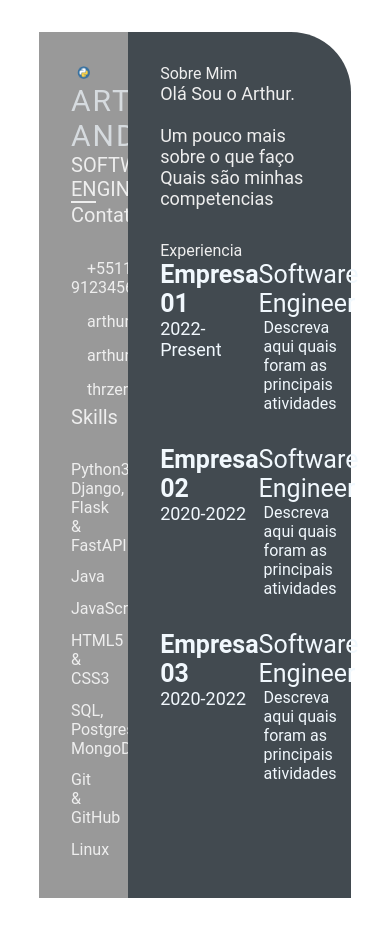
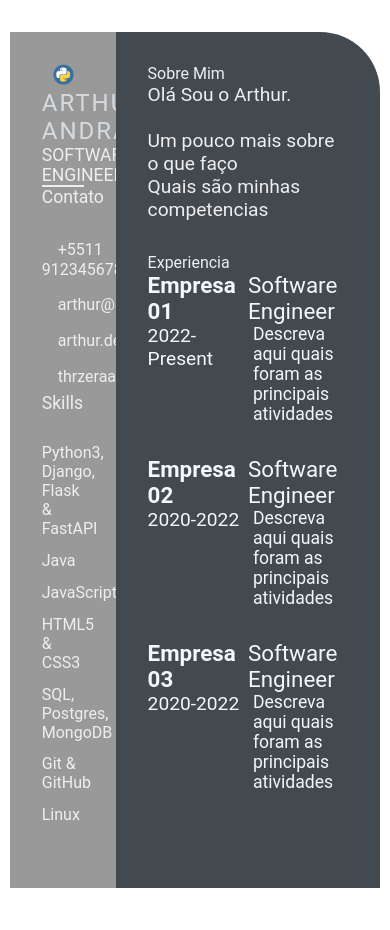
Before and after one commit to THRzx/devweek.github.io, a plain HTML site: page index.html in a window 390 px wide. Drawn offline with Linux system fonts and the light colour scheme.

Commit message:
responsive

```diff
--- a/style.css
+++ b/style.css
@@ -8,7 +8,7 @@
 
 .resume-contents {
     min-height: 100vh;
-    width: 80%;
+    width: 95%;
     margin: 2rem auto;
     display: grid;
     grid-template-columns: repeat(7, 1fr);
@@ -43,14 +43,14 @@
 
 .name {
     color: #D6DBDF;
-    font-size: 30px;
+    font-size: 1.5rem;
     letter-spacing: 2px;
     text-transform: uppercase;
 }
 
 .profession {
     color: #eeeeee;
-    font-size: 20px;
+    font-size: 1.1rem;
     text-transform: uppercase;
     text-align: center;
 }
@@ -58,7 +58,7 @@
 /* .contact-info { border-bottom: 2px solid #1B2631; } */
 .left-title {
     color: #eeeeee;
-    font-size: 20px;
+    font-size: 1.1rem;
 }
 
 .contact-info ul {
@@ -74,7 +74,7 @@
 .contact-info ul li i,
 .references ul li i {
     padding-right: 1rem;
-    font-size: 18px;
+    font-size: 1.2rem;
     color: #eeeeee;
 }
 
@@ -98,7 +98,7 @@
     padding-bottom: 2rem;
 }
 .about-me-contents {
-    font-size: 18px;
+    font-size: 1.2rem;
     color: #eeeeee;
 }
 
@@ -114,25 +114,25 @@
 .exp-company-name,
 .education-school-name,
 .awards-company-name {
-    font-size: 25px;
+    font-size: 1.4rem;
     font-weight: bold;
 }
 
 .exp-time-period,
 .educationp-time-period,
 .awards-time-period {
-    font-size: 18px;
+    font-size: 1.2rem;
 }
 
 .exp-position,
 .education-subject,
 .awards-name {
-    font-size: 25px;
+    font-size: 1.4rem;
 }
 
 .exp-desc,
 .education-desc,
 .awards-desc {
-    font-size: 16px;
+    font-size: 1.1rem;
     padding-left: 5px;
 }
```
